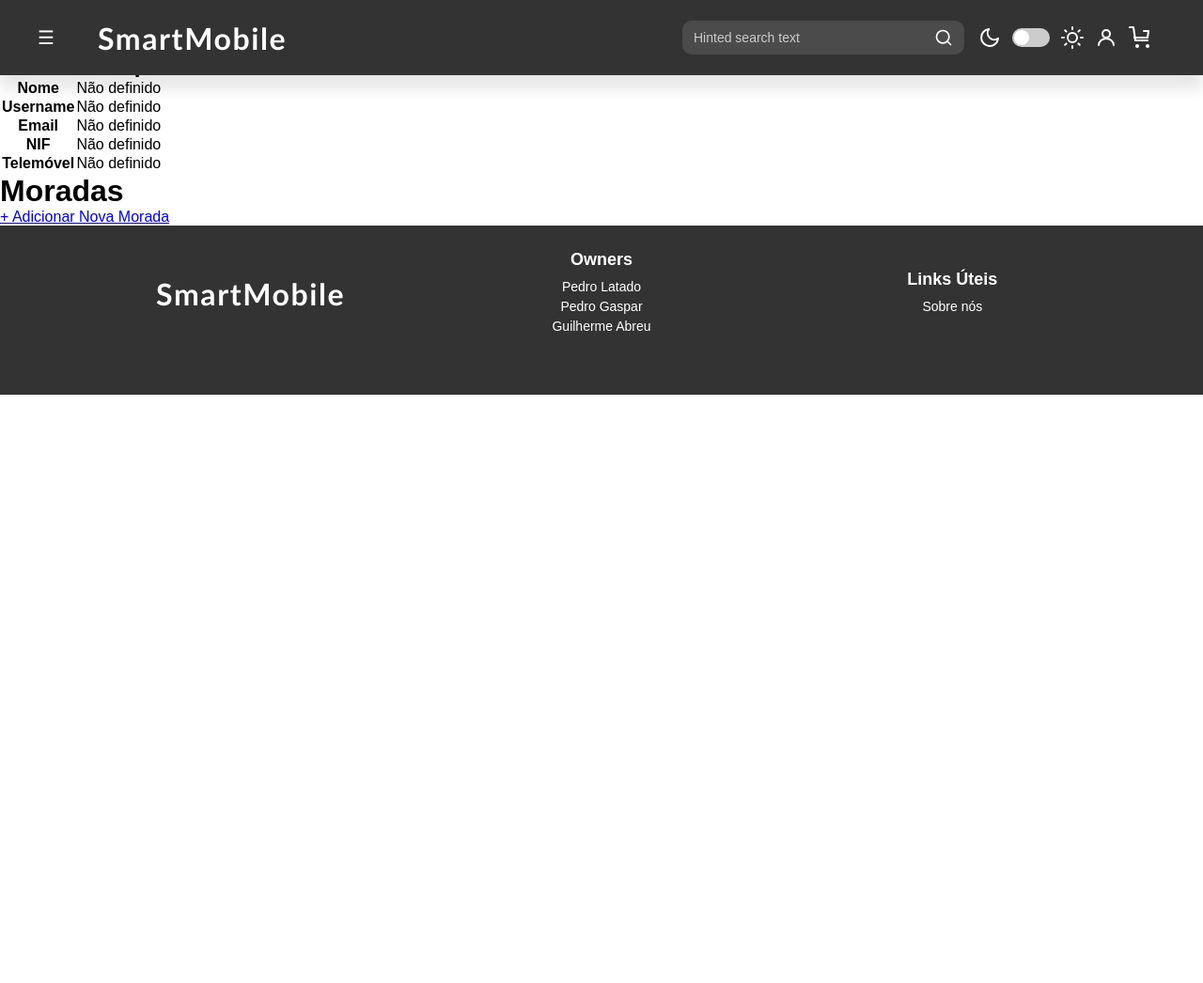
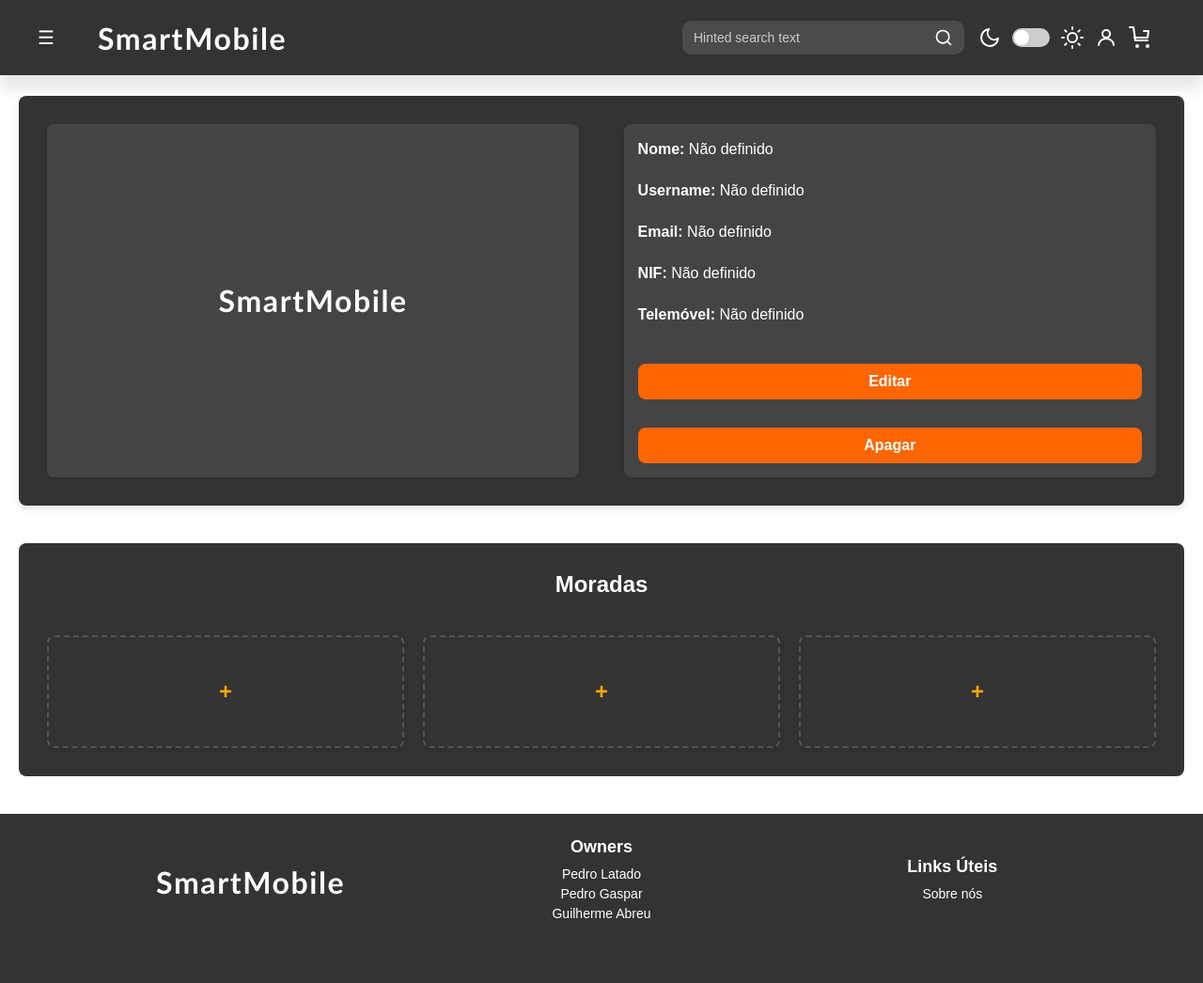
Before and after one commit to GuilhermeAbreuIPL/SmartMobile, a Yii app: template SmartMobileWebApp/frontend/views/user/view.php in a window 1280 px wide. Shown: the whole page at 94% size. Before the commit the page ends 420 px from the top, so only its background shows below. Run offline with PHP 8.4 and a stand-in for Yii, Linux system fonts and the light colour scheme; the template is opened without the code that fills it, so the values that code supplies are empty; some libraries are stand-ins or nearby versions.

Commit message:
Views Profile frontend
Aplicação de css nos formulários para o profile:
Moradas- add e edit
Profile- edit
Config Page

```diff
--- a/SmartMobileWebApp/frontend/config/main.php
+++ b/SmartMobileWebApp/frontend/config/main.php
@@ -36,14 +36,14 @@ return [
         'errorHandler' => [
             'errorAction' => 'site/error',
         ],
-        /*
+
         'urlManager' => [
             'enablePrettyUrl' => true,
             'showScriptName' => false,
             'rules' => [
             ],
         ],
-        */
+
     ],
     'params' => $params,
 ];
--- a/SmartMobileWebApp/frontend/views/user/view.php
+++ b/SmartMobileWebApp/frontend/views/user/view.php
@@ -8,70 +8,70 @@ use yii\widgets\DetailView;
 /** @var common\models\Userprofile $profile */
 /** @var string $role */
 
-$this->title = 'Meu Perfil';
+$this->title = 'Dados Pessoais';
 ?>
-<div class="user-view">
-    <!-- Título da página -->
+
+<link rel="stylesheet" href="<?= Yii::getAlias('@web/css/config.css') ?>">
+
+
+
+<div class="main-content">
+
     <h1><?= Html::encode($this->title) ?></h1>
 
-    <!-- Botão para editar o perfil -->
-    <p>
-        <?= Html::a('Editar', ['update'], ['class' => 'btn btn-primary']) ?>
+    <div class="user-view">
+        <!-- Detalhes do usuário -->
+        <div class="user-details-widget">
+
+            <div class="logo-box">
+                <a class="text">SmartMobile</a>
+            </div>
+
+
+            <div class="user-box"
+                <div class="user-info">
+                    <p><strong>Nome:</strong> <?= Html::encode($profile->nome ?? 'Não definido') ?></p>
+                    <p><strong>Username:</strong> <?= Html::encode($user->username ?? 'Não definido') ?></p>
+                    <p><strong>Email:</strong> <?= Html::encode($user->email ?? 'Não definido') ?></p>
+                    <p><strong>NIF:</strong> <?= Html::encode($profile->nif ?? 'Não definido') ?></p>
+                    <p><strong>Telemóvel:</strong> <?= Html::encode($profile->telemovel ?? 'Não definido') ?></p>
+
+                    <?= Html::a('Editar', ['update'], ['class' => 'btn-edit-dados']) ?>
                     <?= Html::a('Apagar', ['delete'], [
-            'class' => 'btn btn-danger',
+                        'class' => 'btn-edit-dados',
                         'data' => [
                             'confirm' => 'Tem a certeza que deseja apagar o seu perfil?',
                             'method' => 'post',
                         ],
                     ]) ?>
-    </p>
+                </div>
+            </div>
 
-    <!-- Informações do utilizador -->
-    <div class="user-details-widget">
-        <h2>Detalhes do perfil:</h2>
-        <table class="table table-bordered">
-            <!-- Linha para Nome -->
-            <tr>
-                <th>Nome</th>
-                <td><?= Html::encode($profile->nome ?? 'Não definido') ?></td>
-            </tr>
-            <!-- Linha para Username -->
-            <tr>
-                <th>Username</th>
-                <td><?= Html::encode($user->username ?? 'Não definido') ?></td>
-            </tr>
-            <!-- Linha para Email -->
-            <tr>
-                <th>Email</th>
-                <td><?= Html::encode($user->email ?? 'Não definido') ?></td>
-            </tr>
-            <!-- Linha para NIF -->
-            <tr>
-                <th>NIF</th>
-                <td><?= Html::encode($profile->nif ?? 'Não definido') ?></td>
-            </tr>
-            <!-- Linha para Telemóvel -->
-            <tr>
-                <th>Telemóvel</th>
-                <td><?= Html::encode($profile->telemovel ?? 'Não definido') ?></td>
-            </tr>
-        </table>
         </div>
-    <h1>Moradas</h1>
+
+        <!-- Lista de moradas -->
         <div class="morada-list">
+            <h2 class="section-title">Moradas</h2>
+
             <?php foreach ($moradas as $morada): ?>
-            <div class="morada-card">
+                <!-- Cartão de morada existente -->
+                <div class="morada-card" data-id="<?= $morada->id ?>">
                     <p><strong>Rua:</strong> <?= Html::encode($morada->rua) ?></p>
                     <p><strong>Localidade:</strong> <?= Html::encode($morada->localidade) ?></p>
                     <p><strong>Código Postal:</strong> <?= Html::encode($morada->codpostal) ?></p>
-                <?= Html::a('Editar', ['manage-morada', 'moradaId' => $morada->id], ['class' => 'btn btn-primary']) ?>
                 </div>
             <?php endforeach; ?>
 
-        <?php if (count($moradas) < 3): ?>
-            <div class="morada-card">
-                <?= Html::a('+ Adicionar Nova Morada', ['manage-morada'], ['class' => 'btn btn-success']) ?>
+            <?php
+            // Exibe as caixas vazias restantes para completar 3 no total
+            $emptyCards = 3 - count($moradas);
+            for ($i = 0; $i < $emptyCards; $i++): ?>
+                <div class="morada-card add-new-card">
+                    <span class="plus-icon">+</span>
                 </div>
-        <?php endif; ?>
+            <?php endfor; ?>
         </div>
     </div>
+</div>
+
+<script src="<?= Yii::getAlias('@web/js/config.js') ?>"></script>
--- /dev/null
+++ b/SmartMobileWebApp/frontend/web/css/config.css
@@ -0,0 +1,187 @@
+/* Layout principal */
+
+h1{
+    text-align: center;
+    margin-top: 2%;
+}
+
+.config-page {
+    display: flex;
+    min-height: 100vh;
+    background-color: #f5f5f5;
+    color: #333;
+}
+
+.main-content {
+    flex: 1;
+    padding: 20px;
+    display: flex;
+    flex-direction: column;
+    gap: 20px;
+}
+
+.logo-box {
+    background-color: #444;
+    border-radius: 8px;
+    padding: 15px;
+    width: 48%;
+    display: flex;
+    flex-direction: column;
+    gap: 10px;
+    box-shadow: 0 2px 4px rgba(0, 0, 0, 0.1);
+}
+
+.logo-box .text {
+    margin-top: auto;
+    margin-bottom: auto;
+    text-align: center;
+    font-family: 'Trebuchet MS';
+    color: white;
+    font-size: 2em;
+    font-weight: bold;
+    text-decoration: none;
+    letter-spacing: 0.05em;
+    cursor: default;
+}
+
+.user-box{
+    background-color: #444;
+    border-radius: 8px;
+    padding: 15px;
+    width: 48%;
+    display: flex;
+    flex-direction: column;
+    gap: 10px;
+    box-shadow: 0 2px 4px rgba(0, 0, 0, 0.1);
+}
+
+.user-box h2 {
+    width: 100%;
+    text-align: center;
+    margin-bottom: 20px;
+    font-size: 30px;
+}
+
+.user-details-widget {
+
+    display: flex;
+    justify-content: space-between;
+    background-color: #333;
+    color: #fff;
+    border-radius: 8px;
+    padding: 20px;
+    box-shadow: 0 4px 6px rgba(0, 0, 0, 0.1);
+}
+
+.user-details-widget h2 {
+    margin-bottom: 20px;
+    text-align: left;
+    font-size: 1.5rem;
+}
+
+.user-details-widget .btn-edit-dados {
+    margin-top: 20px;
+    background-color: #ff6600;
+    color: #fff;
+    border: none;
+    border-radius: 8px;
+    padding: 10px 20px;
+    font-weight: bold;
+    cursor: pointer;
+    transition: all 0.3s ease;
+    text-decoration: none;
+    text-align: center;
+}
+
+.user-details-widget .btn-edit-dados:hover {
+    background-color: #e05500;
+}
+
+.user-details-widget p {
+    margin-bottom: 10px;
+    line-height: 1.5;
+}
+
+/* Moradas */
+.morada-list {
+    background-color: #333;
+    color: #fff;
+    border-radius: 8px;
+    padding: 20px;
+    display: flex;
+    flex-wrap: wrap;
+    gap: 20px;
+    justify-content: flex-start;
+}
+
+.morada-list h2 {
+    width: 100%;
+    text-align: center;
+    margin-bottom: 20px;
+}
+
+.morada-card {
+    background-color: #444;
+    border-radius: 8px;
+    padding: 15px;
+    flex: 1 1 calc(33.333% - 20px);
+    text-align: left;
+    display: flex;
+    flex-direction: column;
+    justify-content: flex-start;
+    height: 120px;
+    gap: 10px;
+    transition: all 0.3s ease;
+    box-shadow: 0 2px 4px rgba(0, 0, 0, 0.1);
+}
+
+.morada-card:hover {
+    background-color: #555;
+    transform: scale(1.02);
+    cursor: pointer;
+}
+
+.morada-card.add-new-card {
+    display: flex;
+    justify-content: center;
+    align-items: center;
+    background-color: #333;
+    border: 2px dashed #555;
+    color: #ffa500;
+    font-size: 1rem;
+    font-weight: bold;
+    cursor: pointer;
+}
+
+.morada-card.add-new-card:hover {
+    background-color: #444;
+    color: #ff7f00;
+}
+
+.morada-card p {
+    margin: 0;
+    line-height: 1.5;
+}
+
+/* Botão central no widget de moradas */
+.morada-card.add-new-card span {
+    font-size: 1.5rem;
+}
+
+/* Ajustes de espaçamento */
+.user-details-widget,
+.morada-list {
+    margin-bottom: 20px;
+    padding: 30px; /* Melhor espaçamento interno */
+}
+
+/* Layout responsivo */
+@media (max-width: 768px) {
+    .morada-card {
+        flex: 1 1 100%;
+    }
+    .user-details-widget,
+    .morada-list {
+        padding: 20px;
+    }
+}
--- /dev/null
+++ b/SmartMobileWebApp/frontend/web/js/config.js
@@ -0,0 +1,21 @@
+document.addEventListener("DOMContentLoaded", function () {
+    // Ações para caixas de morada existentes
+    document.querySelectorAll(".morada-card[data-id]").forEach(function (card) {
+        card.addEventListener("click", function () {
+            const moradaId = card.getAttribute("data-id");
+            if (moradaId) {
+                // Redireciona para a rota de edição da morada
+                window.location.href = `manage-morada?moradaId=${moradaId}`;
+            }
+        });
+    });
+
+    // Ação para o botão de adicionar nova morada
+    const addNewCard = document.querySelector(".add-new-card");
+    if (addNewCard) {
+        addNewCard.addEventListener("click", function () {
+            // Redireciona para a rota de adicionar nova morada
+            window.location.href = "manage-morada";
+        });
+    }
+});
```
Also changed, not shown: SmartMobileWebApp/frontend/views/user/manage-morada.php (+15 -6 lines), SmartMobileWebApp/frontend/views/user/update.php (+18 -7 lines), SmartMobileWebApp/frontend/web/css/forms.css (added, +90 -0 lines), SmartMobileWebApp/frontend/web/.htaccess (added). Lines whose indentation alone changed are shown as unchanged.
